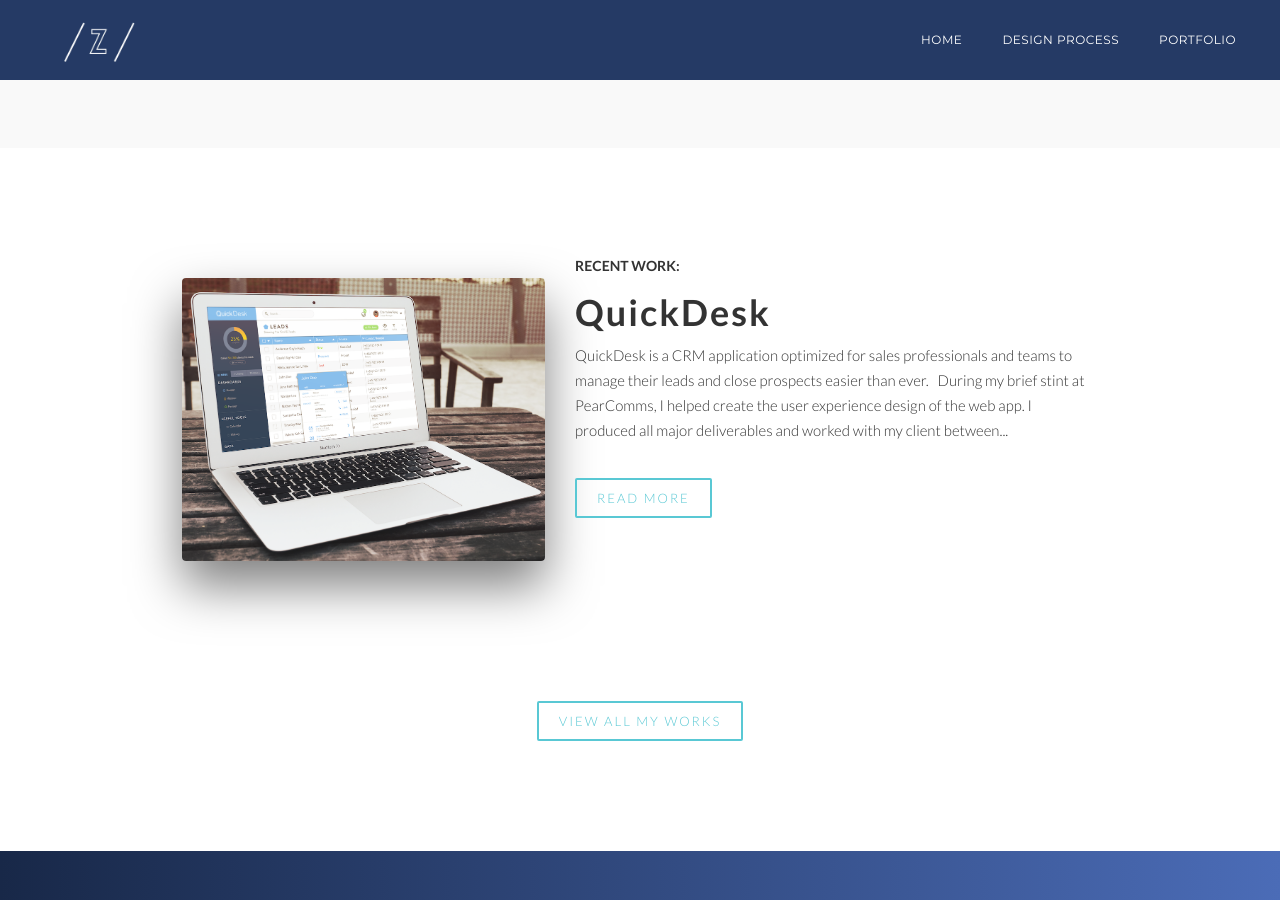
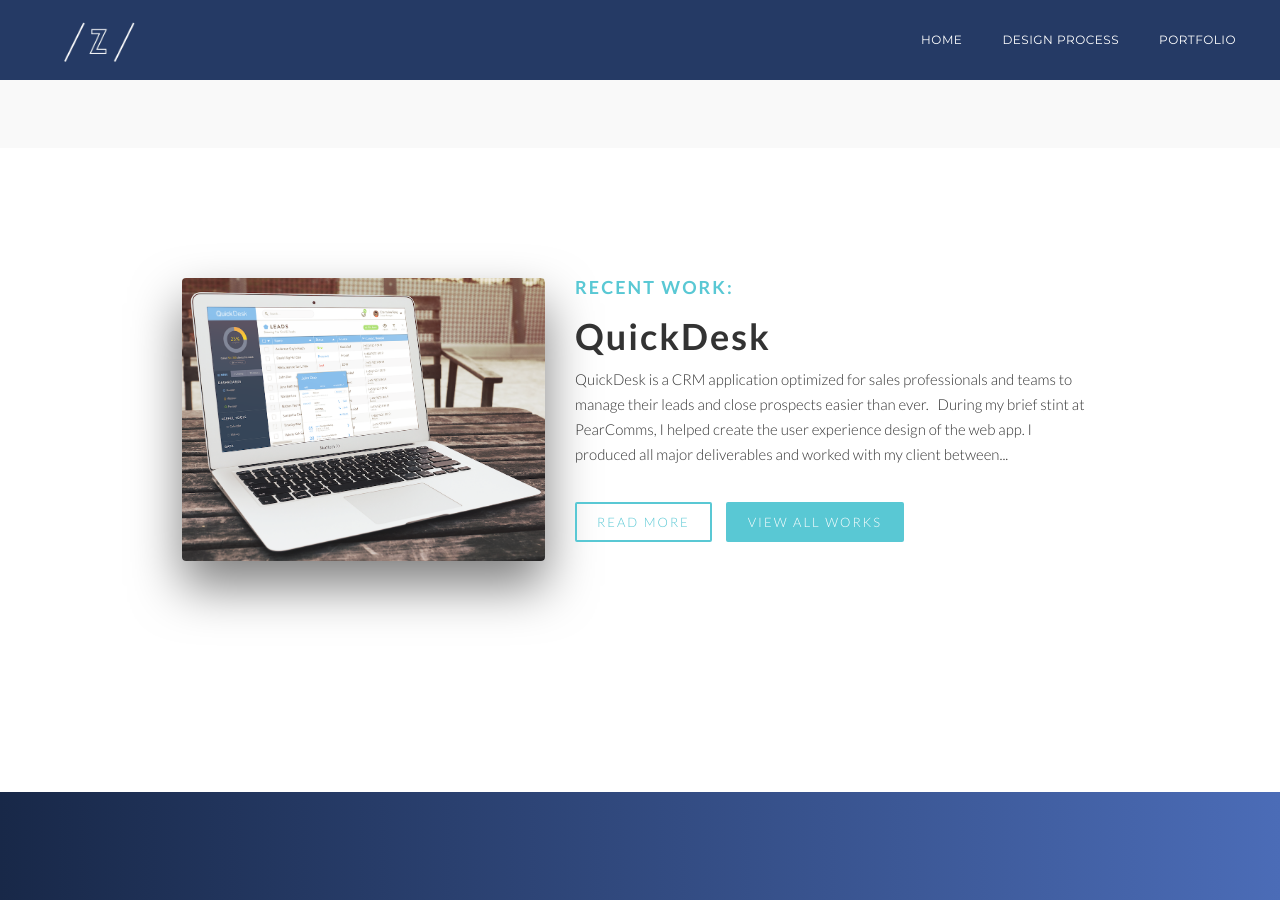
Before and after one commit to yzixuan/yzixuan.github.io, a Jekyll site: the page built from index.html, in a window 1280 px wide and 900 px high, scrolled down 1437 px. Built offline with Jekyll 4.4.1, drawn with Linux system fonts in a browser that asks for light colours.

Commit message:
update portfolio showcase for index.html

```diff
--- a/_includes/portfolio-showcase.html
+++ b/_includes/portfolio-showcase.html
@@ -3,8 +3,8 @@
     <a href="{{ post.url }}" target="_new">
       <img src="{{ post.image }}" />
       <p>
-        <span class="round-icon behance">
-          <i class="fa fa-behance"></i>
+        <span class="round-icon readmore">
+          <i class="fa fa-comments-o"></i>
         </span>
         <br/>
         READ MORE
@@ -13,7 +13,7 @@
     </div>
 </div>
 <div class="col-sm-7 col-xs-12">
-  <h5>RECENT WORK:</h5>
+  <h5 class="h5-label">RECENT WORK:</h5>
   <h2>{{ post.title }}</h2>
   <p>
     {{ post.content | strip_html | truncatewords:50}}
@@ -21,5 +21,8 @@
      <a href="{{ post.url }}">
        <button class="btn color">READ MORE</button>
      </a>
+     <a href="portfolio.html">
+       <button class="btn color sec-btn" href="portfolio.html">VIEW ALL WORKS</button>
+     </a>
   </p>
 </div>
--- a/_includes/showcase.html
+++ b/_includes/showcase.html
@@ -12,10 +12,4 @@
     </div>
     </div>
 
-    <div class="text-center">
-      <a href="portfolio.html">
-        <button class="btn color" href="portfolio.html">VIEW ALL MY WORKS</button>
-      </a>
-    </div>
-
 </div>
--- a/_sass/_buttons.scss
+++ b/_sass/_buttons.scss
@@ -40,6 +40,23 @@
   color: white;
   -webkit-transition: color .3s;
   transition: color .3s;
+}
+
+.btn.sec-btn {
+  border: 2px solid $secondary-color;
+  color: white;
+  background-color: $secondary-color;
+  margin-left: 10px;
+
+  &:hover {
+    border: 2px solid $theme-color;
+    background-color: $theme-color;
+
+    i {
+      -webkit-transition: color .3s;
+      transition: color .3s;
+    }
+  }
 }
 
 /******* SOCIAL MEDIA BUTTONS *******/
@@ -106,6 +123,11 @@
   border-bottom: 2px solid #5299CD;
 }
 
+.round-icon.readmore {
+  background-color: $secondary-color;
+  border-bottom: 2px solid $secondary-color;
+}
+
 .round-icon.email {
   background-color: #446CB3;
   border-bottom: 2px solid #3A539B;
--- a/_sass/_colors.scss
+++ b/_sass/_colors.scss
@@ -14,7 +14,7 @@ $pale-grey-color: #f9f9f9;
 
 $blue-gradient: linear-gradient(to bottom,  rgba(148,211,224,0.8) 0%,rgba(125,185,232,0.8) 80%);
 $white-translucent: rgba(255,255,255,.9);
-$dark-blue-translucent: rgba(32,59,79,.8);
+$dark-blue-translucent: rgba(15,23,40,.8);
 
 /********* THEME GRADIENTS **********/
 $noir-1: #4b6cb7;
--- a/_sass/_fonts.scss
+++ b/_sass/_fonts.scss
@@ -21,6 +21,13 @@ h3 {
   color: $secondary-color;
   margin: 0 0 15px 0;
   letter-spacing: .5px;
+}
+
+.h5-label {
+  font-size: 18px;
+  letter-spacing: 2px;
+  color: $secondary-color;
+  margin-top: 30px;
 }
 
 a {
```
